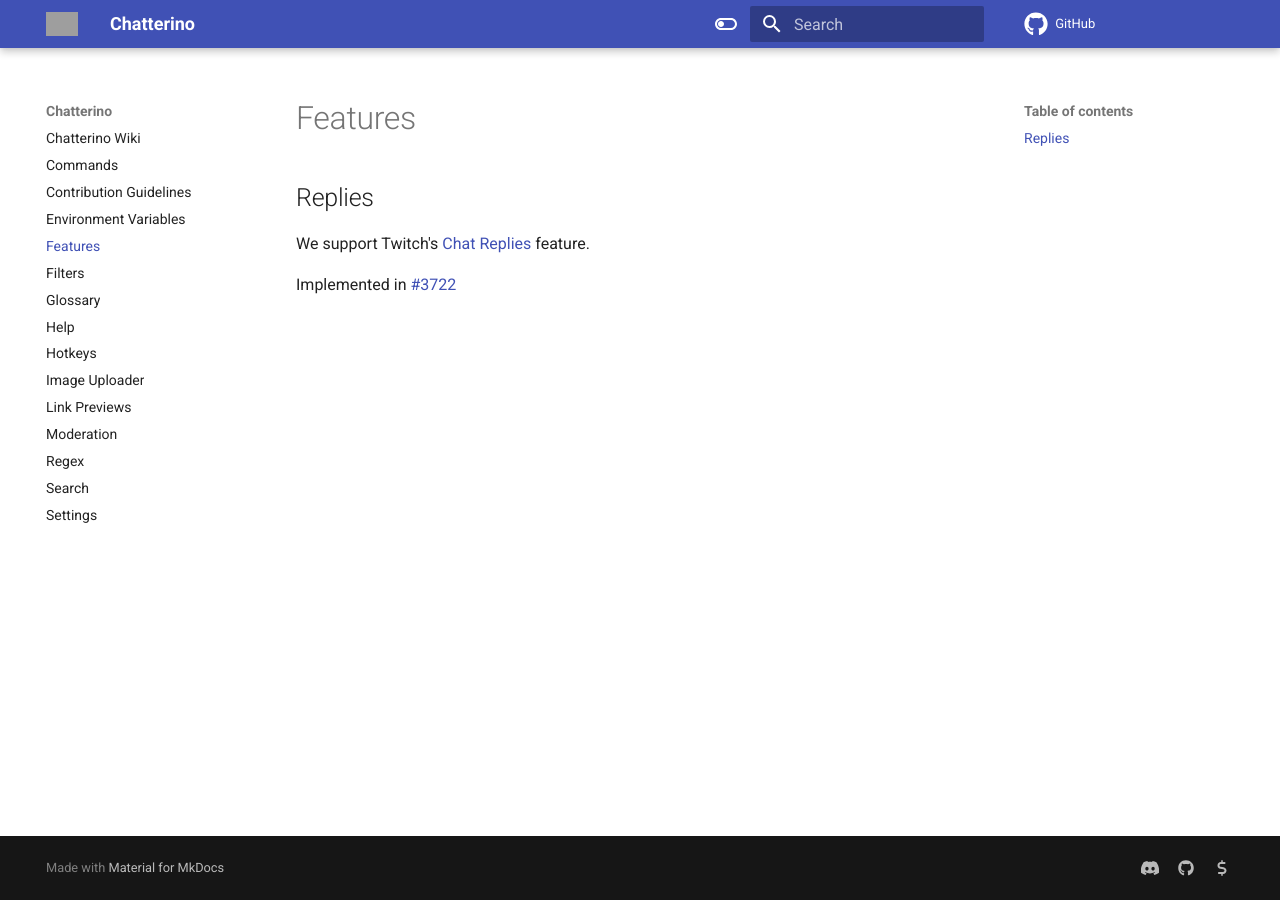
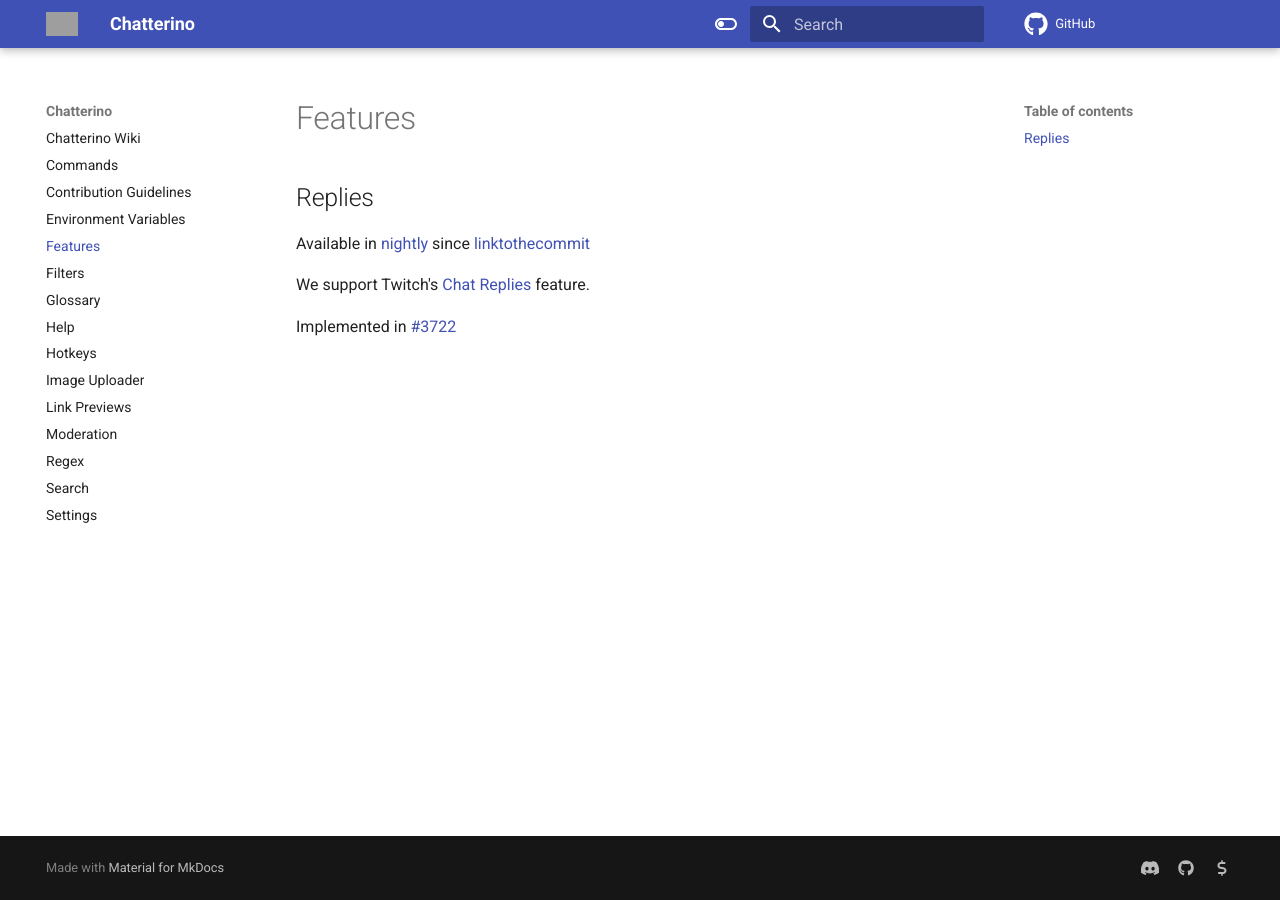
Before and after one commit to Chatterino/wiki, an MkDocs documentation site: the page built from docs/Features.md, in a window 1280 px wide. Built offline with MkDocs 1.6.1 and Material for MkDocs 9.7.7, drawn with Linux system fonts in a browser that asks for light colours; comment, search, counter and statistics services are not loaded; grey boxes are pictures that could not be loaded.

Commit message:
Start working on replies documentation

```diff
--- a/docs/Features.md
+++ b/docs/Features.md
@@ -2,6 +2,11 @@
 
 ## Replies
 
+Available in [nightly] since [linktothecommit]
+
 We support Twitch's [Chat Replies](https://help.twitch.tv/s/article/chat-basics?language=en_US#replies) feature.
 
 Implemented in [#3722](https://github.com/Chatterino/chatterino2/pull/3722)
+
+[nightly]: ../Help/#what-is-nightly-and-how-to-use-install-it
+[linktothecommit]: https://github.com/Chatterino/chatterino2/commit/linktothecommit
```
